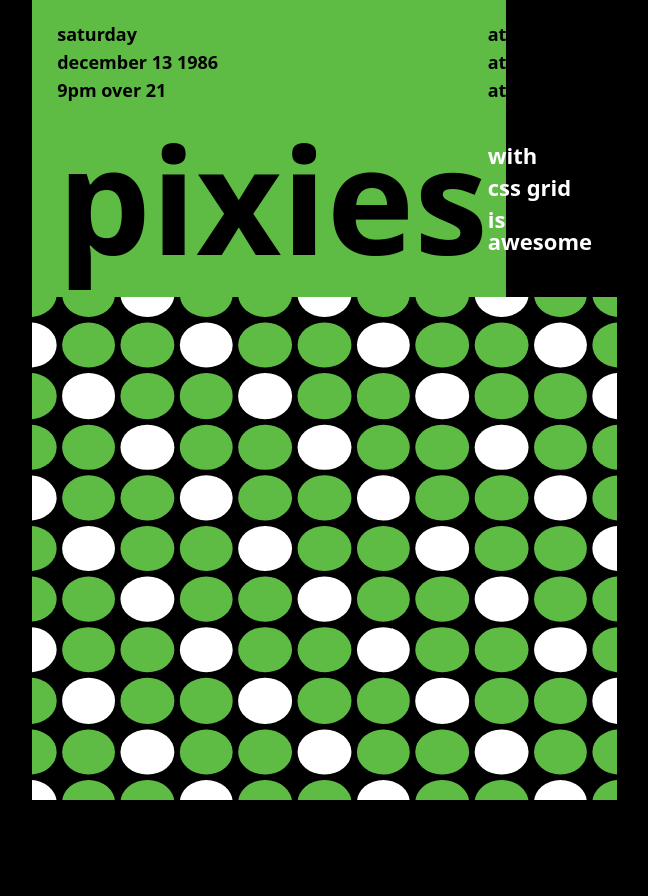
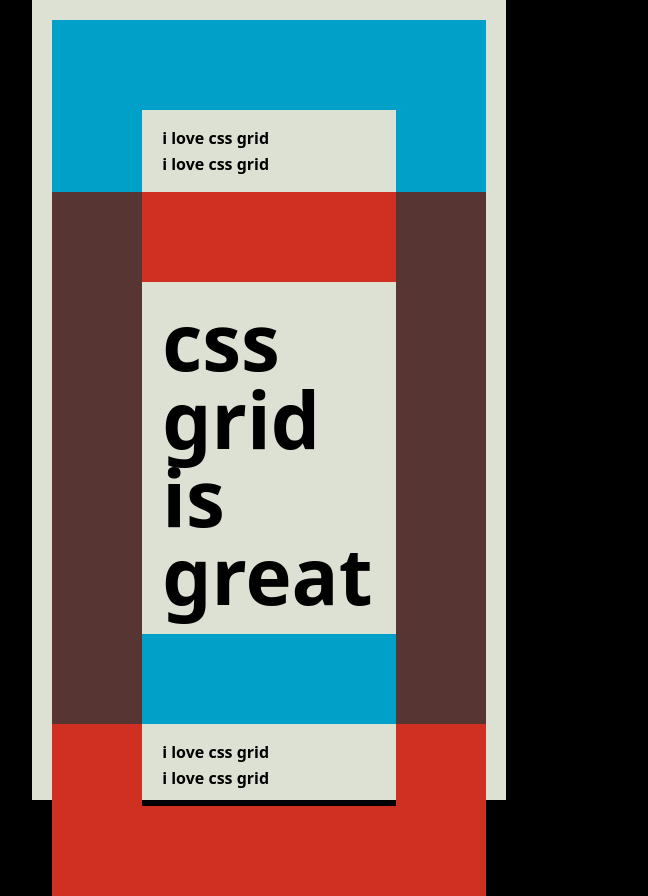
Before and after one commit to ywc0008/csslayout-masterclass, a website built with Vite: page index.html in a window 1280 px wide. Shown: the whole page, without its empty margins (371-1019 px from the left). Before the commit the page ends 800 px from the top, so only its background shows below. Built offline with nearby package versions, Linux system fonts and the light colour scheme.

Commit message:
10 html & css

```diff
--- a/index.html
+++ b/index.html
@@ -8,151 +8,27 @@
   </head>
   <body>
     <div class="poster">
-      <div class="top">
-        <div class="top__box">
-          <span>saturday</span>
-          <span>december 13 1986</span>
-          <span>9pm over 21</span>
-        </div>
-        <div class="top__box">
-          <span>at the rat</span>
-          <span>at the rat</span>
-          <span>at the rat</span>
-        </div>
-        <div class="top__box">
-          <h1>pixies</h1>
-        </div>
-        <div class="top__box">
-          <span>with</span>
-          <span>css grid</span>
-          <span>is awesome</span>
-        </div>
+      <div class="top-left"></div>
+      <div class="top-top"></div>
+      <div class="top-right"></div>
+      <div class="top-bottom">
+        <span>i love css grid</span>
+        <span>i love css grid</span>
       </div>
-      <div class="bottom">
-        <div class="circles">
-          <div class="circle"></div>
-          <div class="circle"></div>
-          <div class="circle"></div>
-          <div class="circle"></div>
-          <div class="circle"></div>
-          <div class="circle"></div>
-          <div class="circle"></div>
-          <div class="circle"></div>
-          <div class="circle"></div>
-          <div class="circle"></div>
-          <div class="circle"></div>
-          <div class="circle"></div>
-          <div class="circle"></div>
-          <div class="circle"></div>
-          <div class="circle"></div>
-          <div class="circle"></div>
-          <div class="circle"></div>
-          <div class="circle"></div>
-          <div class="circle"></div>
-          <div class="circle"></div>
-          <div class="circle"></div>
-          <div class="circle"></div>
-          <div class="circle"></div>
-          <div class="circle"></div>
-          <div class="circle"></div>
-          <div class="circle"></div>
-          <div class="circle"></div>
-          <div class="circle"></div>
-          <div class="circle"></div>
-          <div class="circle"></div>
-          <div class="circle"></div>
-          <div class="circle"></div>
-          <div class="circle"></div>
-          <div class="circle"></div>
-          <div class="circle"></div>
-          <div class="circle"></div>
-          <div class="circle"></div>
-          <div class="circle"></div>
-          <div class="circle"></div>
-          <div class="circle"></div>
-          <div class="circle"></div>
-          <div class="circle"></div>
-          <div class="circle"></div>
-          <div class="circle"></div>
-          <div class="circle"></div>
-          <div class="circle"></div>
-          <div class="circle"></div>
-          <div class="circle"></div>
-          <div class="circle"></div>
-          <div class="circle"></div>
-          <div class="circle"></div>
-          <div class="circle"></div>
-          <div class="circle"></div>
-          <div class="circle"></div>
-          <div class="circle"></div>
-          <div class="circle"></div>
-          <div class="circle"></div>
-          <div class="circle"></div>
-          <div class="circle"></div>
-          <div class="circle"></div>
-          <div class="circle"></div>
-          <div class="circle"></div>
-          <div class="circle"></div>
-          <div class="circle"></div>
-          <div class="circle"></div>
-          <div class="circle"></div>
-          <div class="circle"></div>
-          <div class="circle"></div>
-          <div class="circle"></div>
-          <div class="circle"></div>
-          <div class="circle"></div>
-          <div class="circle"></div>
-          <div class="circle"></div>
-          <div class="circle"></div>
-          <div class="circle"></div>
-          <div class="circle"></div>
-          <div class="circle"></div>
-          <div class="circle"></div>
-          <div class="circle"></div>
-          <div class="circle"></div>
-          <div class="circle"></div>
-          <div class="circle"></div>
-          <div class="circle"></div>
-          <div class="circle"></div>
-          <div class="circle"></div>
-          <div class="circle"></div>
-          <div class="circle"></div>
-          <div class="circle"></div>
-          <div class="circle"></div>
-          <div class="circle"></div>
-          <div class="circle"></div>
-          <div class="circle"></div>
-          <div class="circle"></div>
-          <div class="circle"></div>
-          <div class="circle"></div>
-          <div class="circle"></div>
-          <div class="circle"></div>
-          <div class="circle"></div>
-          <div class="circle"></div>
-          <div class="circle"></div>
-          <div class="circle"></div>
-          <div class="circle"></div>
-          <div class="circle"></div>
-          <div class="circle"></div>
-          <div class="circle"></div>
-          <div class="circle"></div>
-          <div class="circle"></div>
-          <div class="circle"></div>
-          <div class="circle"></div>
-          <div class="circle"></div>
-          <div class="circle"></div>
-          <div class="circle"></div>
-          <div class="circle"></div>
-          <div class="circle"></div>
-          <div class="circle"></div>
-          <div class="circle"></div>
-          <div class="circle"></div>
-          <div class="circle"></div>
-          <div class="circle"></div>
-          <div class="circle"></div>
-          <div class="circle"></div>
-        </div>
+      <div class="center-left"></div>
+      <div class="center-top"></div>
+      <div class="center-right"></div>
+      <div class="center-center">
+        <h1>css grid is great</h1>
       </div>
+      <div class="center-bottom"></div>
+      <div class="bottom-left"></div>
+      <div class="bottom-top">
+        <span>i love css grid</span>
+        <span>i love css grid</span>
+      </div>
+      <div class="bottom-right"></div>
+      <div class="bottom-bottom"></div>
     </div>
   </body>
 </html>
--- a/styles/style.scss
+++ b/styles/style.scss
@@ -1,7 +1,9 @@
 @import "./reset.scss";
 
-$white: #dee1d6;
-$green:#5ebc44;
+$bg:#dde1d3;
+$blue:#00a0c8;
+$red:#d03022;
+$burntRed:#573533;
 
 body{
   background-color: black;
@@ -12,49 +14,49 @@
 }
 
 .poster{
-  background-color: $green;
   width: 37%;
   height: 100%;
   display: grid;
-  grid-template-rows: 30fr 70fr;
-  .top{
-    display: grid;
-    padding: 25px;
-    row-gap: 25px;
-    grid-template-columns: 75fr 25fr;
-    .top__box{
-      display: flex;
-      flex-direction: column;
-      gap: 10px;
-      font-weight: 600;
-      font-size: 18px;
-      align-self: center;
-      &:last-child{
-        color: white;
-        font-size: 22px;
-      }
-      h1{
-        font-size: 148px;
-      }
-    }
+  grid-template-columns: 90px 1fr 90px;
+  grid-template-rows: 90px 1.2fr 90px 1fr 90px 1.2fr 90px;
+  background-color: $bg;
+  padding: 20px;
+  box-sizing: border-box;
+  .top-left,
+  .top-right,
+  .top-top,
+  .center-bottom{
+    background-color: $blue;
   }
-  .bottom{
-    overflow: hidden;
-    .circles{
-      transform: scale(1.1);
-      background-color: black;
-      display: grid;
-      gap: 5px;
-      height: 100%;
-      grid-template: repeat(11, 1fr) / repeat(11, 1fr);
-      .circle{
-        background-color: $green;
-        border-radius: 50%;
-        &:nth-child(3n){
-          background-color: white;
-        }
-
-      }
-    }
+  .center-top,
+  .bottom-left,
+  .bottom-right,
+  .bottom-bottom{
+    background-color: $red;
+  }
+  .center-left,
+  .center-right{
+    background-color: $burntRed;
+  }
+  .top-left,
+  .top-right,
+  .bottom-left,
+  .bottom-right {
+    grid-row: span 2;
+  }
+  .center-left,
+  .center-right{
+    grid-row: span 3;
+  }
+  h1{
+    font-size: 78px;
+  }
+  > div{
+    display: flex;
+    flex-direction: column;
+    justify-content: flex-end;
+    padding: 20px;
+    gap: 10px;
+    font-weight: 600;
   }
 }
```
